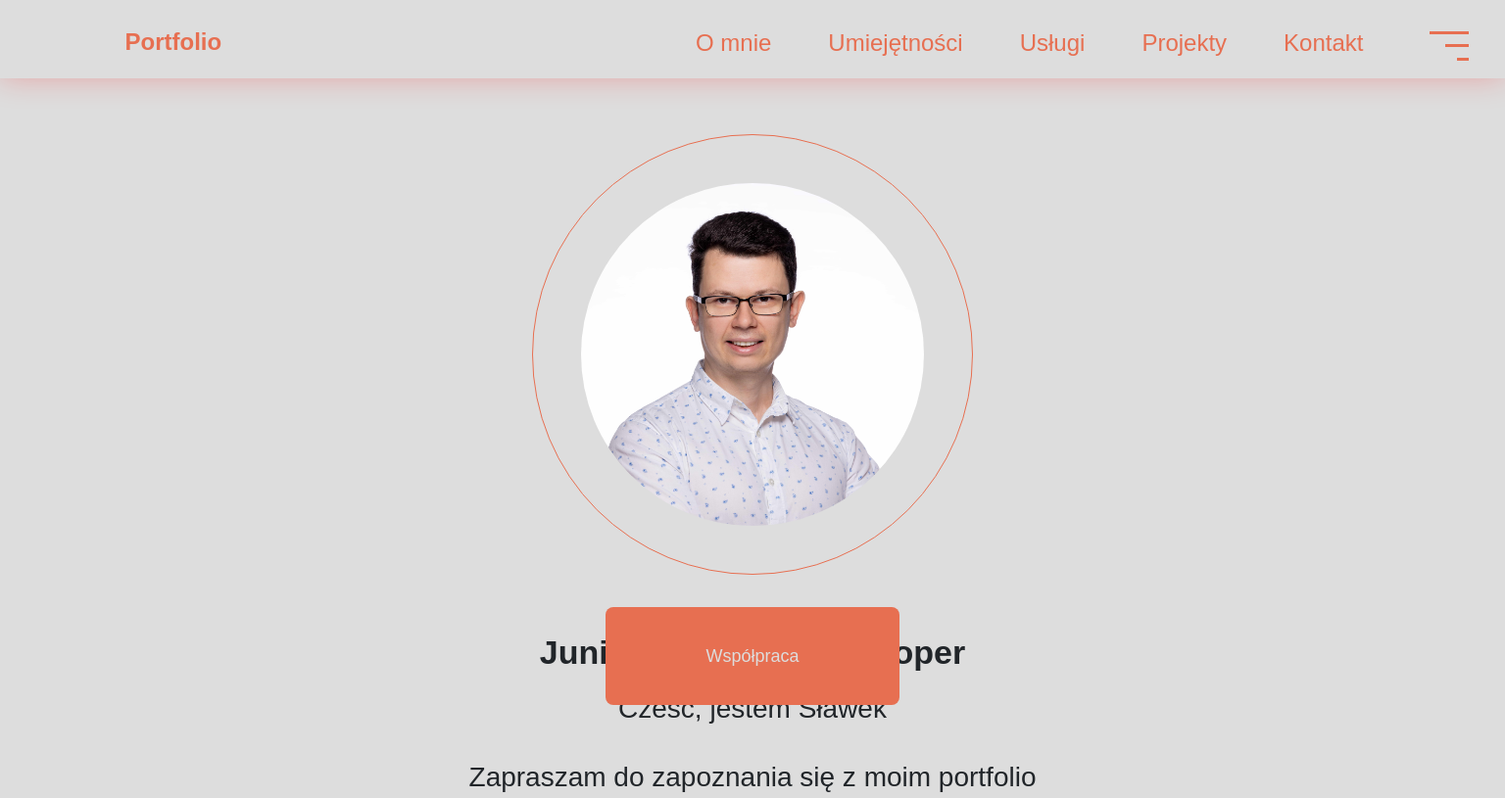
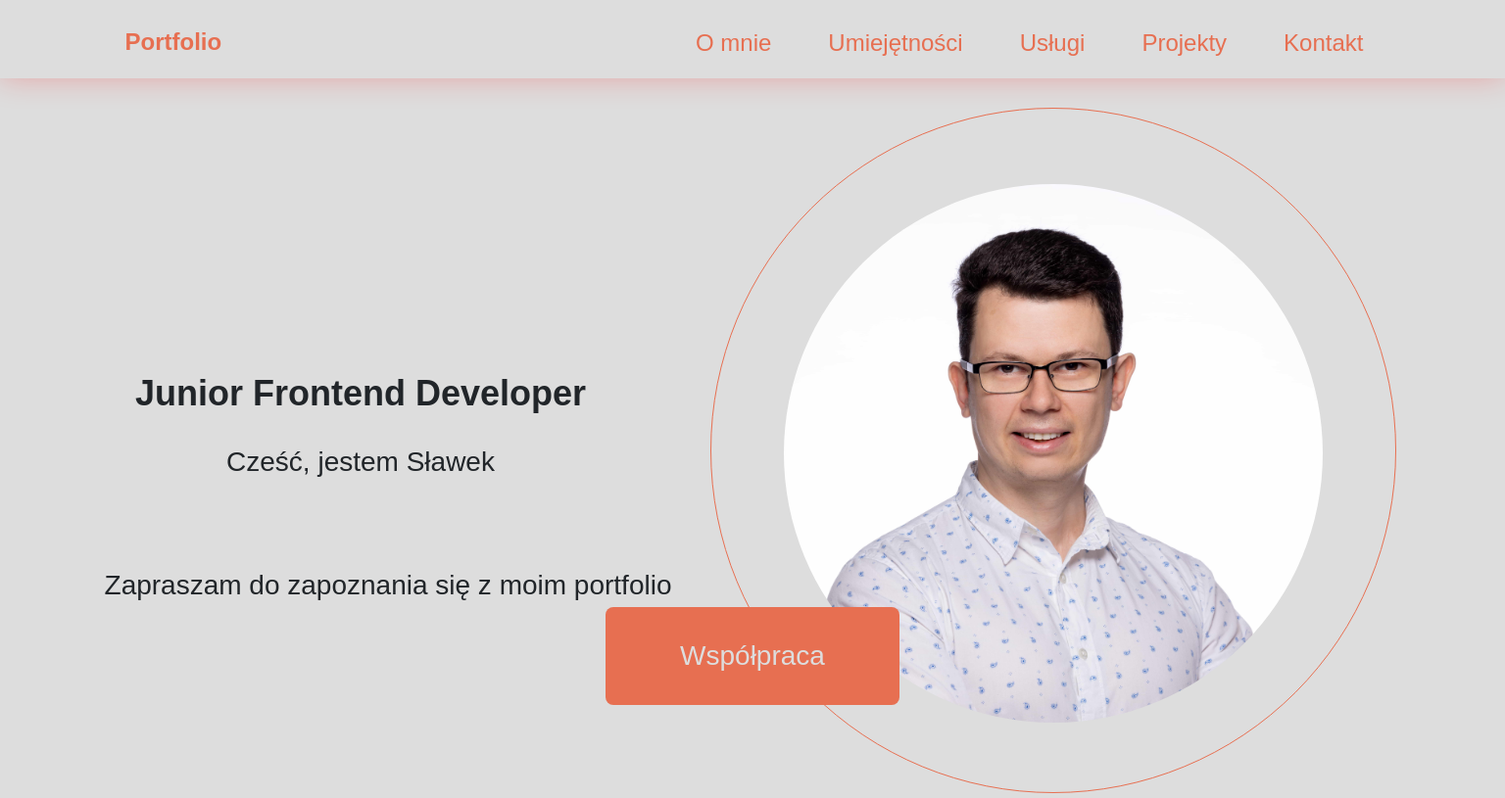
Before and after one commit to sldata/myPortfolio, a website: page index.html in a window 1536 px wide. Shown: the whole page at 98% size. Drawn offline with nearby package versions, Linux system fonts and the light colour scheme.

Commit message:
created header section

```diff
--- a/src/sass/style.scss
+++ b/src/sass/style.scss
@@ -8,6 +8,9 @@
 	margin: 0;
 	padding: 0;
 }
+html {
+	font-size: 62.5%;
+}
 body {
 	background-color: $background-color;
 	scroll-behavior: smooth;
@@ -17,9 +20,6 @@ body {
 	height: 100vh;
 }
 
-html {
-	font-size: 62.5%;
-}
 .wrapper {
 	margin: 0 auto;
 	max-width: 1200px;
@@ -77,7 +77,7 @@ html {
 	top: 0;
 	position: fixed;
 	width: 100%;
-	height: 106vh;
+	height: 100vh;
 	transform: translateX(100%);
 	display: flex;
 	text-align: center;
@@ -178,10 +178,9 @@ html {
 
 .outside {
 	position: relative;
-	display: flex;
 	top: 12em;
 	left: 50%;
-	transform: translateX(-50%);
+	transform: translateX(-0%);
 	overflow: hidden;
 	width: 280px;
 	height: 280px;
@@ -200,7 +199,6 @@ html {
 		width: 200px;
 		height: 200px;
 		border-radius: 50%;
-
 	}
 }
 .header {
@@ -215,13 +213,11 @@ html {
 		font-size: 2rem;
 	}
 	&__paragraph-one {
-
 		text-align: center;
 		font-size: 2rem;
 		font-weight: bold;
 	}
 	&__paragraph-two {
-
 		text-align: center;
 
 		font-size: 2rem;
@@ -285,16 +281,18 @@ html {
 		height: 0;
 		width: 100%;
 
-		&__title, &__paragraph-one, &__paragraph-two {
+		&__title,
+		&__paragraph-one,
+		&__paragraph-two {
 			margin: 0;
 			font-size: 1.6rem;
 			position: relative;
 			top: 2em;
 		}
-		&__paragraph-one{
+		&__paragraph-one {
 			top: 3em;
 		}
-		&__paragraph-two{
+		&__paragraph-two {
 			top: 4em;
 		}
 	}
@@ -309,35 +307,119 @@ html {
 	}
 }
 
+@media (min-width: 576px) {
+	.outside {
+		top: 20em;
+		width: 500px;
+		height: 500px;
+	}
+	.inside {
+		.my-photo {
+			top: 15.5em;
+			width: 400px;
+			height: 400px;
+		}
+	}
+	.header {
+		position: relative;
+		&__title {
+			font-size: 4.6rem;
+			top: 0;
+		}
+		&__paragraph-one {
+			font-size: 3.6rem;
+			top: 1em;
+			font-weight: 300;
+		}
+		&__paragraph-two {
+			font-size: 2.7rem;
+		}
+	}
+	.coop-btn {
+		bottom: 4em;
+		width: 300px;
+		height: 85px;
+		&__text {
+			font-size: 2.8rem;
+		}
+	}
+}
 
-@media (min-width: 768px){
-	.outside{
+@media (min-width: 768px) {
+	.nav {
+		&__item {
+			font-size: 3.6rem;
+		}
+	}
+	.outside {
 		top: 17em;
 		width: 450px;
 		height: 450px;
-		}
-	.inside{
-		.my-photo{
+	}
+	.inside {
+		.my-photo {
 			width: 350px;
 			height: 350px;
 			top: 14em;
 		}
 	}
-	.header{
+	.header {
 		position: relative;
-		top: 8em;
+		top: 13em;
 		&__title {
 			font-size: 3.4rem;
 		}
-		&__paragraph-one, &__paragraph-two {
-			// margin-top: 1em;
-		font-size: 2.8rem;
-		font-weight: 100;
+		&__paragraph-one,
+		&__paragraph-two {
+			font-size: 2.8rem;
+			font-weight: 100;
 		}
 	}
 	.coop-btn {
 		height: 100px;
 		width: 300px;
-		bottom: 5em;
+		bottom: 1em;
 	}
 }
+
+@media (min-width: 992px) {
+
+	.burger-btn {
+		display: none;
+	}
+	.coop-btn {
+		height: 100px;
+		width: 300px;
+		bottom: 5em;
+
+	}
+}
+
+@media (min-width: 1300px) {
+	.outside {
+		top: 20em;
+		left: 70%;
+		width: 700px;
+		height: 700px;
+	}
+	.inside {
+		.my-photo {
+			width: 550px;
+			height: 550px;
+			top: 22em;
+		}
+	}
+
+	.header {
+		top: -20em;
+		left: -25em;
+		&__title {
+			font-size: 3.6rem;
+		}
+		&__paragraph-one {
+		}
+		&__paragraph-two {
+			margin-left: 2em;
+		}
+	}
+}
```
Also changed, not shown: index.html (+1 -0 lines), dist/css/main.min.css, dist/css/style.min.css, 1 other file.
